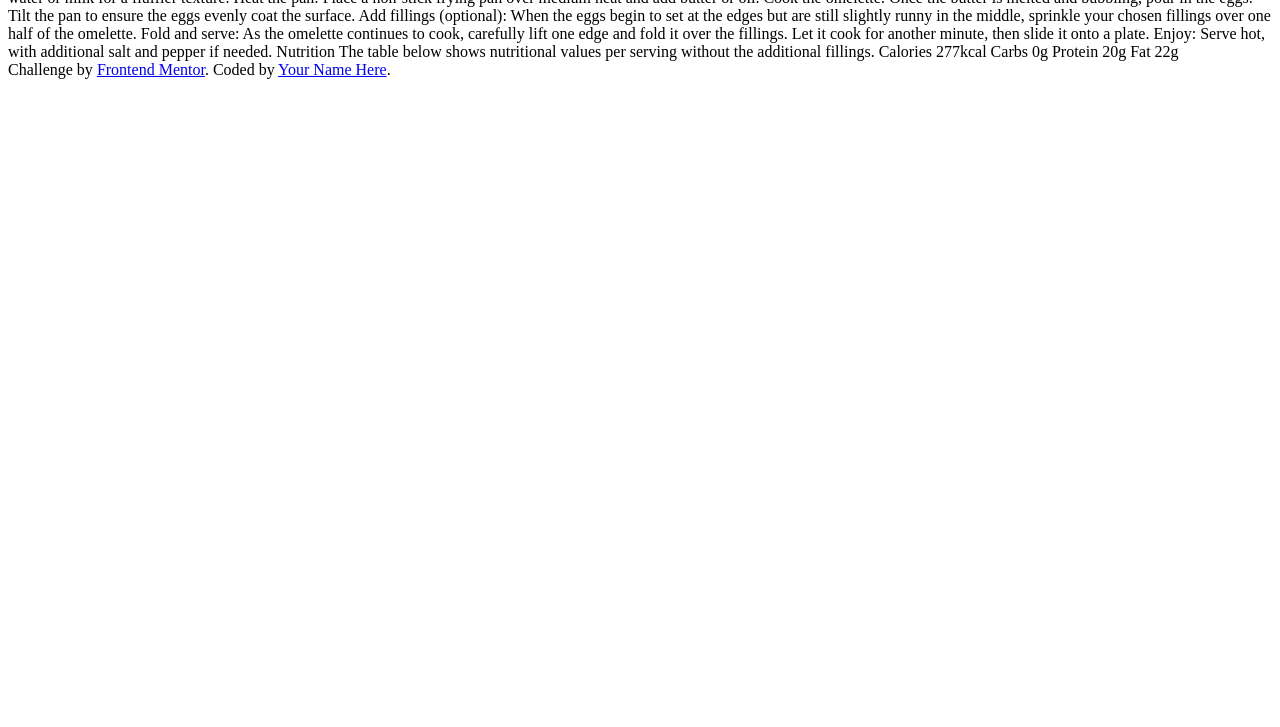
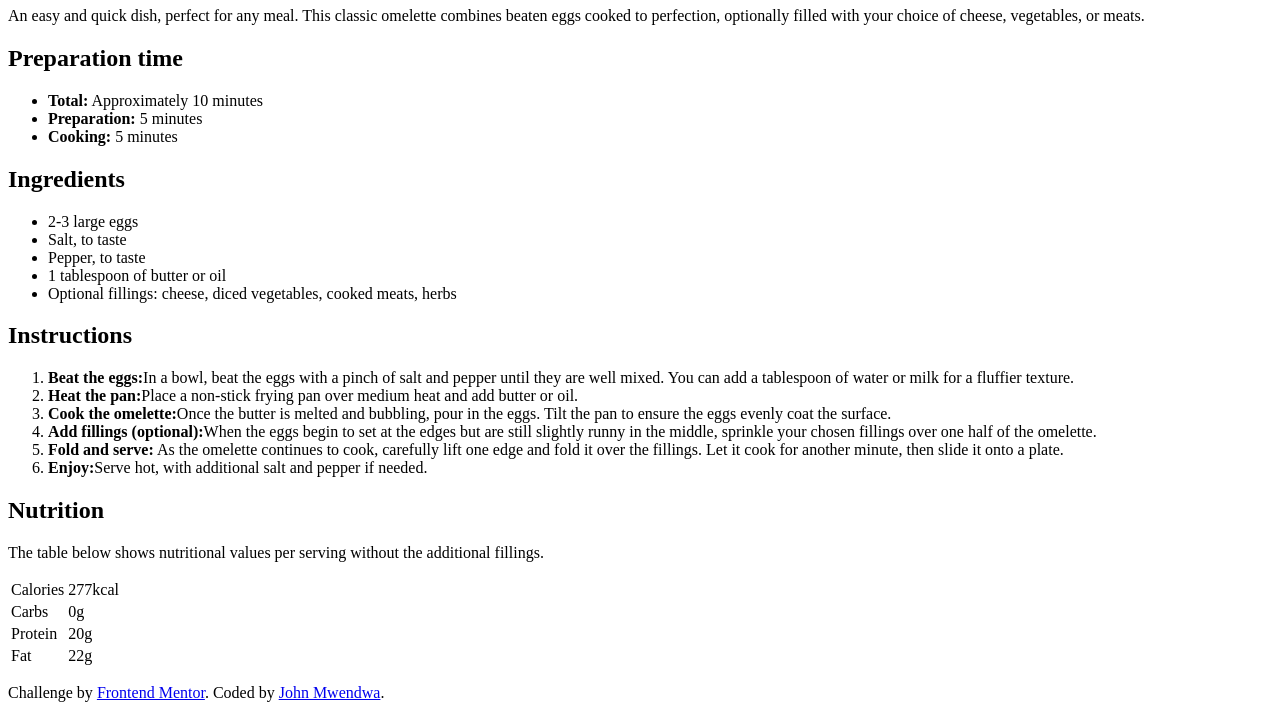
Before and after one commit to JohnMwendwa/recipe-page, a plain HTML site: page index.html in a window 1280 px wide. Shown: the part 73-800 px from the top of the page. Drawn offline with Linux system fonts and the light colour scheme.

Commit message:
add accessible markup

```diff
--- a/index.html
+++ b/index.html
@@ -4,7 +4,10 @@
     <meta charset="UTF-8" />
     <meta name="viewport" content="width=device-width, initial-scale=1.0" />
     <!-- displays site properly based on user's device -->
-
+    <meta
+      name="description"
+      content="Find simple recipes curated just for you"
+    />
     <link
       rel="icon"
       type="image/png"
@@ -17,31 +20,102 @@
     <link rel="stylesheet" href="style.css" />
   </head>
   <body>
-    Simple Omelette Recipe An easy and quick dish, perfect for any meal. This
-    classic omelette combines beaten eggs cooked to perfection, optionally
-    filled with your choice of cheese, vegetables, or meats. Preparation time
-    Total: Approximately 10 minutes Preparation: 5 minutes Cooking: 5 minutes
-    Ingredients 2-3 large eggs Salt, to taste Pepper, to taste 1 tablespoon of
-    butter or oil Optional fillings: cheese, diced vegetables, cooked meats,
-    herbs Instructions Beat the eggs: In a bowl, beat the eggs with a pinch of
-    salt and pepper until they are well mixed. You can add a tablespoon of water
-    or milk for a fluffier texture. Heat the pan: Place a non-stick frying pan
-    over medium heat and add butter or oil. Cook the omelette: Once the butter
-    is melted and bubbling, pour in the eggs. Tilt the pan to ensure the eggs
-    evenly coat the surface. Add fillings (optional): When the eggs begin to set
-    at the edges but are still slightly runny in the middle, sprinkle your
-    chosen fillings over one half of the omelette. Fold and serve: As the
-    omelette continues to cook, carefully lift one edge and fold it over the
-    fillings. Let it cook for another minute, then slide it onto a plate. Enjoy:
-    Serve hot, with additional salt and pepper if needed. Nutrition The table
-    below shows nutritional values per serving without the additional fillings.
-    Calories 277kcal Carbs 0g Protein 20g Fat 22g
+    <main>
+      <h1>Simple Omelette Recipe</h1>
+      <p>
+        An easy and quick dish, perfect for any meal. This classic omelette
+        combines beaten eggs cooked to perfection, optionally filled with your
+        choice of cheese, vegetables, or meats.
+      </p>
+      <section class="section section__preparation">
+        <h2>Preparation time</h2>
+        <ul>
+          <li><b>Total:</b> Approximately 10 minutes</li>
+          <li><b>Preparation:</b> 5 minutes</li>
+          <li><b> Cooking:</b> 5 minutes</li>
+        </ul>
+      </section>
 
-    <div class="attribution">
-      Challenge by
-      <a href="https://www.frontendmentor.io?ref=challenge" target="_blank"
-        >Frontend Mentor</a
-      >. Coded by <a href="#">Your Name Here</a>.
-    </div>
+      <section class="section section__ingredients">
+        <h2>Ingredients</h2>
+        <ul>
+          <li>2-3 large eggs</li>
+          <li>Salt, to taste</li>
+          <li>Pepper, to taste</li>
+          <li>1 tablespoon of butter or oil</li>
+          <li>
+            Optional fillings: cheese, diced vegetables, cooked meats, herbs
+          </li>
+        </ul>
+      </section>
+      <section class="section section__instructions">
+        <h2>Instructions</h2>
+        <ol>
+          <li>
+            <b>Beat the eggs:</b>In a bowl, beat the eggs with a pinch of salt
+            and pepper until they are well mixed. You can add a tablespoon of
+            water or milk for a fluffier texture.
+          </li>
+          <li>
+            <b>Heat the pan:</b>Place a non-stick frying pan over medium heat
+            and add butter or oil.
+          </li>
+          <li>
+            <b>Cook the omelette:</b>Once the butter is melted and bubbling,
+            pour in the eggs. Tilt the pan to ensure the eggs evenly coat the
+            surface.
+          </li>
+          <li>
+            <b>Add fillings (optional):</b>When the eggs begin to set at the
+            edges but are still slightly runny in the middle, sprinkle your
+            chosen fillings over one half of the omelette.
+          </li>
+          <li>
+            <b> Fold and serve:</b> As the omelette continues to cook, carefully
+            lift one edge and fold it over the fillings. Let it cook for another
+            minute, then slide it onto a plate.
+          </li>
+          <li>
+            <b>Enjoy:</b>Serve hot, with additional salt and pepper if needed.
+          </li>
+        </ol>
+      </section>
+      <section class="section section__nutrition">
+        <h2>Nutrition</h2>
+        <p>
+          The table below shows nutritional values per serving without the
+          additional fillings.
+        </p>
+        <table>
+          <tbody>
+            <tr>
+              <td>Calories</td>
+              <td>277kcal</td>
+            </tr>
+            <tr>
+              <td>Carbs</td>
+              <td>0g</td>
+            </tr>
+            <tr>
+              <td>Protein</td>
+              <td>20g</td>
+            </tr>
+            <tr>
+              <td>Fat</td>
+              <td>22g</td>
+            </tr>
+          </tbody>
+        </table>
+      </section>
+    </main>
+
+    <footer class="attribution">
+      <p>
+        Challenge by
+        <a href="https://www.frontendmentor.io?ref=challenge" target="_blank"
+          >Frontend Mentor</a
+        >. Coded by <a href="https://github.com/JohnMwendwa">John Mwendwa</a>.
+      </p>
+    </footer>
   </body>
 </html>
```
